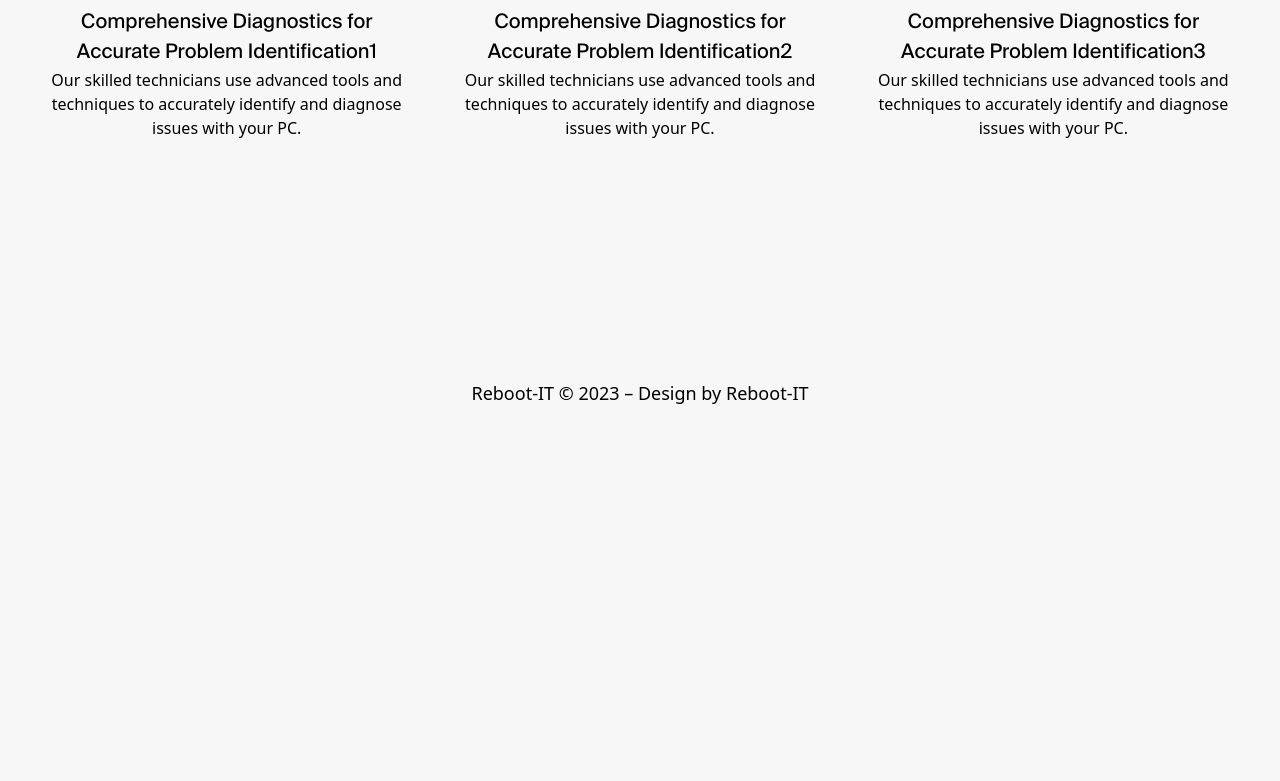
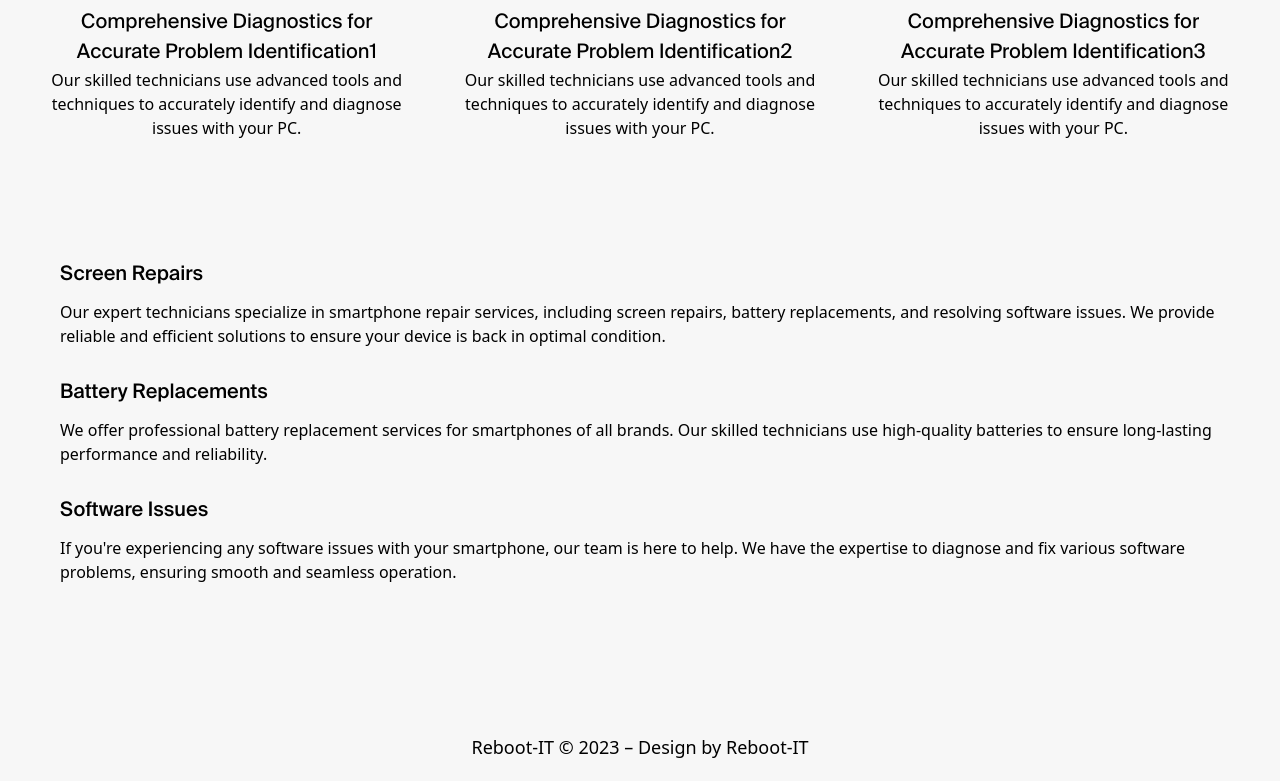
Before and after one commit to kenzo47/pcrepair, a SvelteKit app: page /hersteldienst in a window 1280 px wide. Shown: the part 1039-1820 px from the top of the page. Before the commit the page ends 1466 px from the top, so only its background shows below. Built offline with nearby package versions, Linux system fonts and the light colour scheme.

Commit message:
Added HoverInfoItem component.

```diff
--- a/src/lib/components/InfoItem.svelte
+++ b/src/lib/components/InfoItem.svelte
@@ -10,7 +10,7 @@
 			<h2 class="font-suisse text-4xl font-medium">
 				{infoItemData.title}
 			</h2>
-			<p class="font-suise text-2xl font-normal">
+			<p class="font-suise text-3xl font-normal tracking-[-0.05rem]">
 				{infoItemData.description}
 			</p>
 		</div>
@@ -23,7 +23,9 @@
 			>
 				<div class="flex flex-col">
 					<h3 class="font-suisse text-3xl font-medium">{subInfoItem.title}</h3>
-					<p class="font-suise text-2xl font-normal">{subInfoItem.description}</p>
+					<p class="font-suise text-2xl font-normal tracking-[-0.05rem]">
+						{subInfoItem.description}
+					</p>
 				</div>
 			</Saos>
 		{/each}
@@ -31,12 +33,6 @@
 </div>
 
 <style lang="postcss">
-	p {
-		font-family: 'Suisse Intl', sans-serif;
-		font-weight: 500;
-		font-size: 1.4rem;
-	}
-
 	@keyframes -global-puff-in-center {
 		0% {
 			transform: scale(2);
--- /dev/null
+++ b/src/lib/components/hersteldienst/HoverInfoItem.svelte
@@ -0,0 +1,14 @@
+<script lang="ts">
+	import type { HoverInfoItemData } from '$lib/types/components/HoverInfoItem'
+
+	export let data: HoverInfoItemData
+</script>
+
+<div class="flex flex-col px-[2rem] hover:border-l-2 hover:border-l-orange-web">
+	<h2 class="mb-[1rem] font-suisse text-4xl font-medium">
+		{data.title}
+	</h2>
+	<p class="font-suise mb-[3rem] text-2xl font-normal">
+		{data.description}
+	</p>
+</div>
--- /dev/null
+++ b/src/lib/types/components/HoverInfoItem.ts
@@ -0,0 +1,4 @@
+export interface HoverInfoItemData {
+	title: string
+	description: string
+}
--- a/src/routes/hersteldienst/+page.svelte
+++ b/src/routes/hersteldienst/+page.svelte
@@ -2,12 +2,14 @@
 	import type { PageData } from './$types'
 	import type { HeaderImageData } from '$lib/types/components/HeaderImage'
 	import type { CenterHeadingData } from '$lib/types/components/CenterHeading'
+	import type { CenterInfoCardData } from '$lib/types/components/CenterInfoCard'
+	import type { HoverInfoItemData } from '$lib/types/components/HoverInfoItem'
 	import HeaderImage from '$lib/components/HeaderImage.svelte'
 	import pcrepair from '$lib/assets/images/pcrepair.jpg'
 	import CenterHeading from '$lib/components/hersteldienst/CenterHeading.svelte'
 	import CenterInfoCard from '$lib/components/hersteldienst/CenterInfoCard.svelte'
-	import type { CenterInfoCardData } from '$lib/types/components/CenterInfoCard'
 	import LinkButton from '$lib/components/LinkButton.svelte'
+	import HoverInfoItem from '$lib/components/hersteldienst/HoverInfoItem.svelte'
 	export let data: PageData
 
 	let imageSwiperData: HeaderImageData = {
@@ -57,6 +59,24 @@
 				'Our skilled technicians use advanced tools and techniques to accurately identify and diagnose issues with your PC.'
 		}
 	]
+
+	let hoverInfoItemData: HoverInfoItemData[] = [
+		{
+			title: 'Screen Repairs',
+			description:
+				'Our expert technicians specialize in smartphone repair services, including screen repairs, battery replacements, and resolving software issues. We provide reliable and efficient solutions to ensure your device is back in optimal condition.'
+		},
+		{
+			title: 'Battery Replacements',
+			description:
+				'We offer professional battery replacement services for smartphones of all brands. Our skilled technicians use high-quality batteries to ensure long-lasting performance and reliability.'
+		},
+		{
+			title: 'Software Issues',
+			description:
+				"If you're experiencing any software issues with your smartphone, our team is here to help. We have the expertise to diagnose and fix various software problems, ensuring smooth and seamless operation."
+		}
+	]
 </script>
 
 <!--Header Image-->
@@ -79,5 +99,7 @@
 </section>
 <!--Smartphone/Tablet Repairs-->
 <section class="wrapper mb-[8rem]">
-
+	{#each hoverInfoItemData as hoverInfoItem (hoverInfoItem.title)}
+		<HoverInfoItem data={hoverInfoItem} />
+	{/each}
 </section>
```
